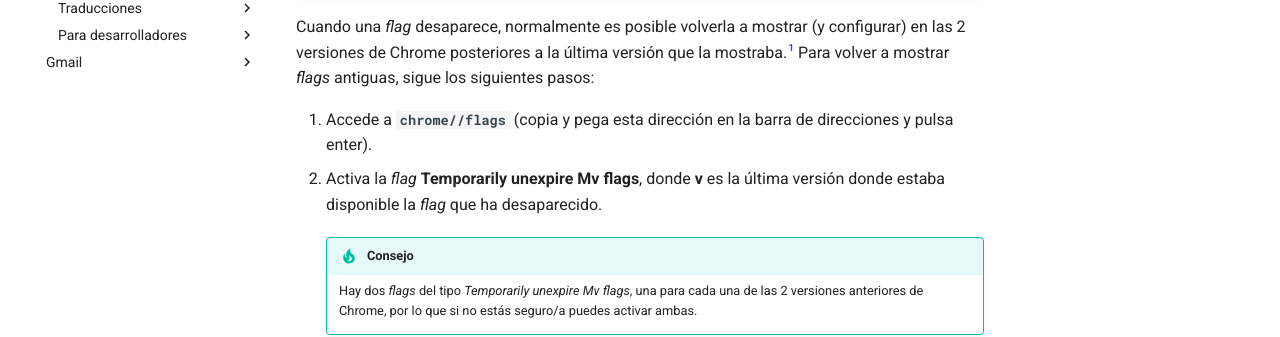
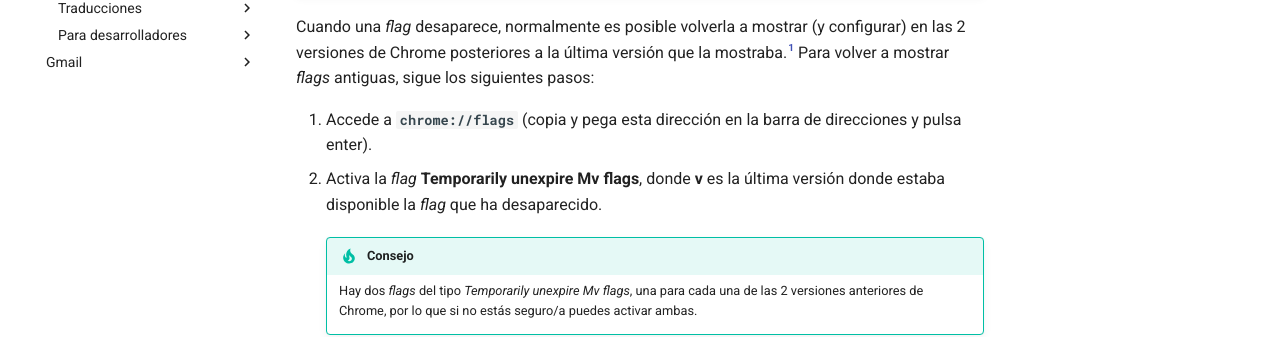
Before and after one commit to avm99963/support.avm99963.com, an MkDocs documentation site: the page built from docs/chrome/mostrar-flags-antiguas.md, in a window 1280 px wide and 968 px high. Shown: the part 364-701 px from the top of the window. Built offline with MkDocs 1.6.1 and Material for MkDocs 9.7.7, drawn with Linux system fonts in a browser that asks for light colours; comment, search, counter and statistics services are not loaded.

```diff
--- a/docs/chrome/mostrar-flags-antiguas.md
+++ b/docs/chrome/mostrar-flags-antiguas.md
@@ -6,7 +6,7 @@
 
 Cuando una _flag_ desaparece, normalmente es posible volverla a mostrar (y configurar) en las 2 versiones de Chrome posteriores a la última versión que la mostraba.[^1] Para volver a mostrar _flags_ antiguas, sigue los siguientes pasos:
 
-1. Accede a **`chrome//flags`** (copia y pega esta dirección en la barra de direcciones y pulsa enter).
+1. Accede a **`chrome://flags`** (copia y pega esta dirección en la barra de direcciones y pulsa enter).
 2. Activa la _flag_ **Temporarily unexpire Mv flags**, donde **v** es la última versión donde estaba disponible la _flag_ que ha desaparecido.
 
     !!! tip "Consejo"
```
